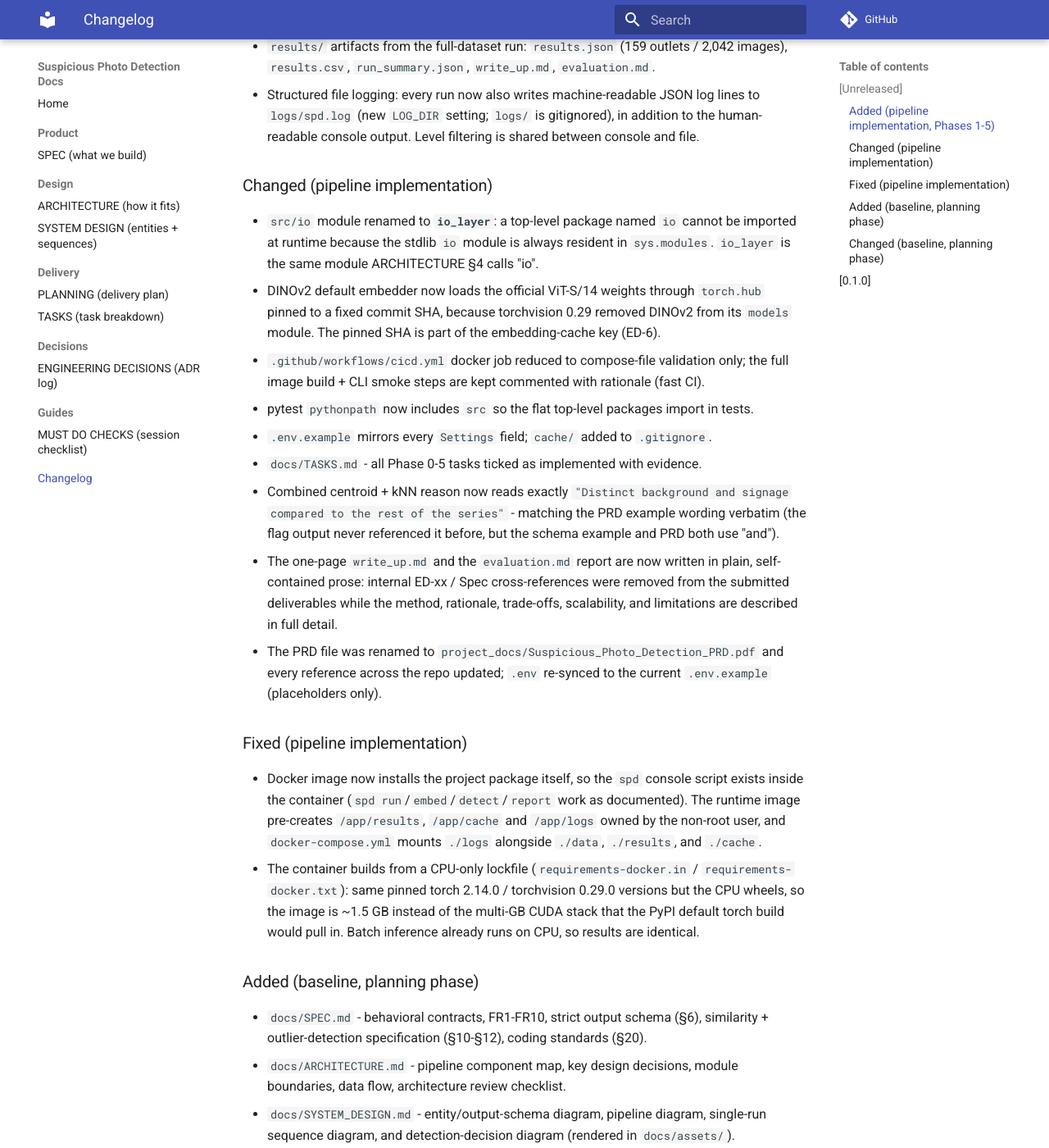
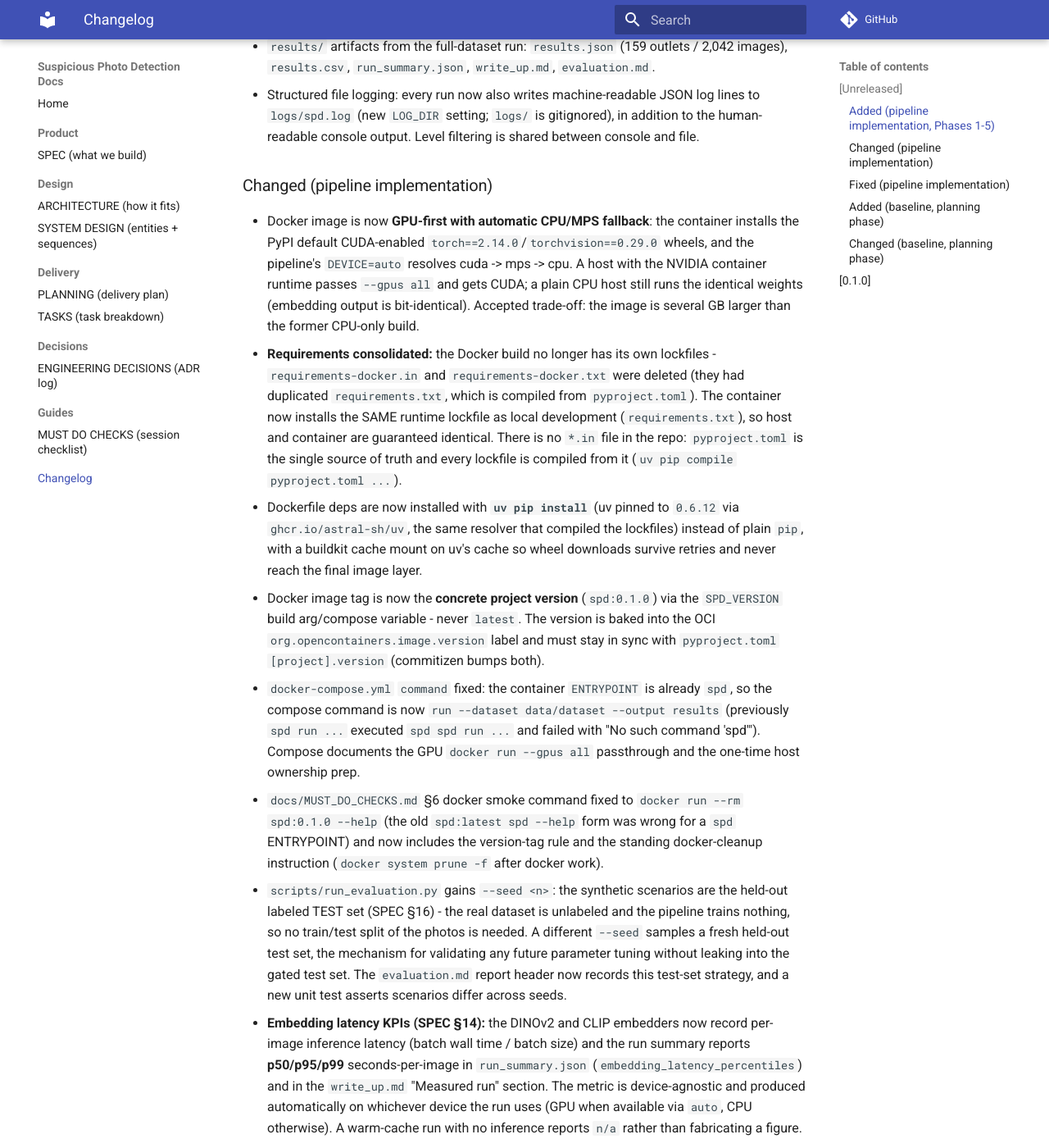
Before and after one commit to Mushfiqur-Rahman-Robin/suspicious-photo-detection, an MkDocs documentation site: the page built from docs/CHANGELOG.md, in a window 1280 px wide and 1400 px high, scrolled down 689 px. Shown: the whole window at 82% size. Built offline with MkDocs 1.6.1 and Material for MkDocs 9.7.7, drawn with Linux system fonts in a browser that asks for light colours; comment, search, counter and statistics services are not loaded; some of the changed text lies outside the part shown.

Commit message:
docs: normalize unicode dashes, document run paths, update changelog
- Replaced the last U+2212 math minus signs with ASCII hyphens in SPEC.md,
  TASKS.md, the llm-development skill, and the detection diagram (SVG
  re-rendered from the mermaid source); repo-wide there are no em/en dashes.
- README now documents both run paths - direct install (pip install -e . +
  spd run) and Docker (compose + --gpus all), both verified end to end - plus
  the no-train/test-split evaluation rationale.
- CHANGELOG: GPU-first docker, requirements consolidation, uv install, latency
  KPIs, held-out test set, hyphen normalization, README updates.
- .secrets.baseline: re-synced (run_id line moved in run_summary.json) with the
  original .venv/data exclusion pattern preserved.

```diff
--- a/docs/CHANGELOG.md
+++ b/docs/CHANGELOG.md
@@ -29,6 +29,57 @@ All notable changes to this project are documented here. Format follows
   between console and file.
 
 ### Changed (pipeline implementation)
+- Docker image is now **GPU-first with automatic CPU/MPS fallback**: the container
+  installs the PyPI default CUDA-enabled `torch==2.14.0`/`torchvision==0.29.0` wheels,
+  and the pipeline's `DEVICE=auto` resolves cuda -> mps -> cpu. A host with
+  the NVIDIA container runtime passes `--gpus all` and gets CUDA; a plain CPU host
+  still runs the identical weights (embedding output is bit-identical). Accepted
+  trade-off: the image is several GB larger than the former CPU-only build.
+- **Requirements consolidated:** the Docker build no longer has its own lockfiles -
+  `requirements-docker.in` and `requirements-docker.txt` were deleted (they had
+  duplicated `requirements.txt`, which is compiled from `pyproject.toml`). The
+  container now installs the SAME runtime lockfile as local development
+  (`requirements.txt`), so host and container are guaranteed identical. There is no
+  `*.in` file in the repo: `pyproject.toml` is the single source of truth and every
+  lockfile is compiled from it (`uv pip compile pyproject.toml ...`).
+- Dockerfile deps are now installed with **`uv pip install`** (uv pinned to
+  `0.6.12` via `ghcr.io/astral-sh/uv`, the same resolver that compiled the
+  lockfiles) instead of plain `pip`, with a buildkit cache mount on uv's cache so
+  wheel downloads survive retries and never reach the final image layer.
+- Docker image tag is now the **concrete project version** (`spd:0.1.0`) via the
+  `SPD_VERSION` build arg/compose variable - never `latest`. The version is baked
+  into the OCI `org.opencontainers.image.version` label and must stay in sync with
+  `pyproject.toml` `[project].version` (commitizen bumps both).
+- `docker-compose.yml` `command` fixed: the container `ENTRYPOINT` is already `spd`,
+  so the compose command is now `run --dataset data/dataset --output results`
+  (previously `spd run ...` executed `spd spd run ...` and failed with
+  "No such command 'spd'"). Compose documents the GPU `docker run --gpus all`
+  passthrough and the one-time host ownership prep.
+- `docs/MUST_DO_CHECKS.md` §6 docker smoke command fixed to `docker run --rm
+  spd:0.1.0 --help` (the old `spd:latest spd --help` form was wrong for a `spd`
+  ENTRYPOINT) and now includes the version-tag rule and the standing docker-cleanup
+  instruction (`docker system prune -f` after docker work).
+- `scripts/run_evaluation.py` gains `--seed <n>`: the synthetic scenarios are the
+  held-out labeled TEST set (SPEC §16) - the real dataset is unlabeled and the
+  pipeline trains nothing, so no train/test split of the photos is needed. A
+  different `--seed` samples a fresh held-out test set, the mechanism for validating
+  any future parameter tuning without leaking into the gated test set. The
+  `evaluation.md` report header now records this test-set strategy, and a new unit
+  test asserts scenarios differ across seeds.
+- **Embedding latency KPIs (SPEC §14):** the DINOv2 and CLIP embedders now record
+  per-image inference latency (batch wall time / batch size) and the run summary
+  reports **p50/p95/p99** seconds-per-image in `run_summary.json`
+  (`embedding_latency_percentiles`) and in the `write_up.md` "Measured run"
+  section. The metric is device-agnostic and produced automatically on whichever
+  device the run uses (GPU when available via `auto`, CPU otherwise). A warm-cache
+  run with no inference reports `n/a` rather than fabricating a figure.
+- ASCII-hyphen normalization completed: the last remaining U+2212 math minus signs
+  in `docs/SPEC.md`, `docs/TASKS.md`, the llm-development skill, and the detection
+  diagram were replaced with ASCII `-`; `docs/assets/detection.{mmd,svg}` re-rendered
+  from the mermaid source (never hand-edited).
+- `README.md` now documents both run paths - direct install (`pip install -e .` +
+  `spd run`) and Docker (compose + `--gpus all`), both verified - plus the
+  no-train/test-split evaluation rationale.
 - `src/io` module renamed to **`io_layer`**: a top-level package named `io` cannot be
   imported at runtime because the stdlib `io` module is always resident in
   `sys.modules`. `io_layer` is the same module ARCHITECTURE §4 calls "io".
```
Also changed, not shown: .agents/skills/coding-rules/llm-development/SKILL.md (+1 -1 lines), README.md (+69 -9 lines), docs/SPEC.md (+3 -3 lines), docs/TASKS.md (+1 -1 lines), docs/assets/detection.svg, 2 other files.
